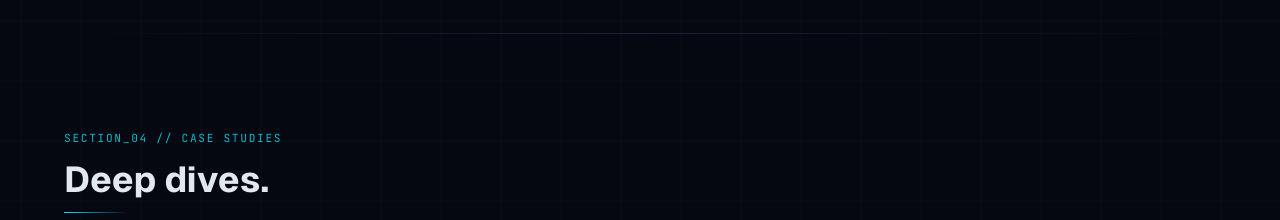
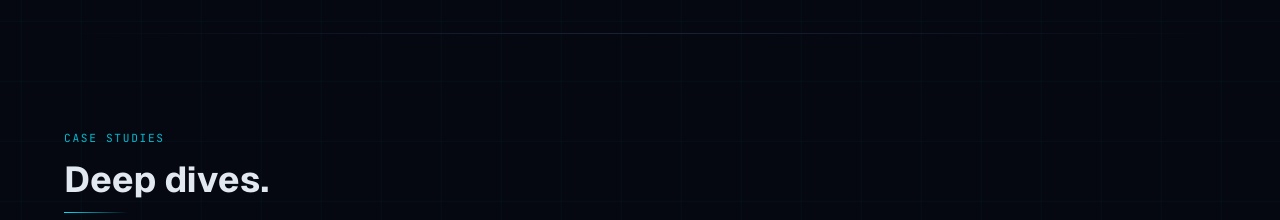
Before and after one commit to Subhadeep-Dhar/portfolio, a Next.js app: page / in a window 1280 px wide. Shown: the part 4140-4360 px from the top of the page. Built offline with nearby package versions, Linux system fonts and the light colour scheme.

Commit message:
minor fix

```diff
--- a/src/sections/CaseStudy.jsx
+++ b/src/sections/CaseStudy.jsx
@@ -33,7 +33,7 @@ export default function CaseStudy() {
         <div className="h-px w-full bg-gradient-to-r from-transparent via-lab-line to-transparent mb-24" />
 
         <SectionHeader
-          label="SECTION_04 // CASE STUDIES"
+          label="CASE STUDIES"
           title="Deep dives."
           subtitle="Selected experiments with a full breakdown — problem to post-mortem."
         />
```
